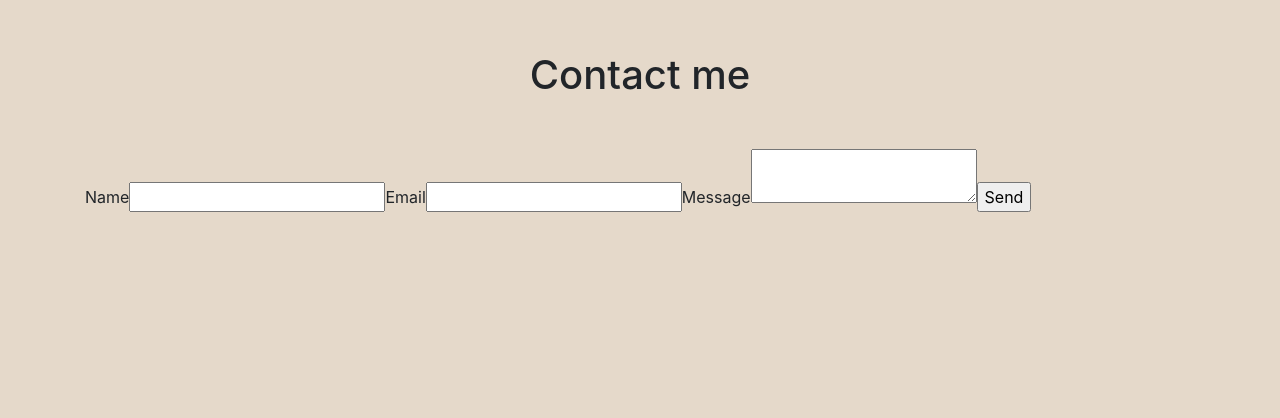
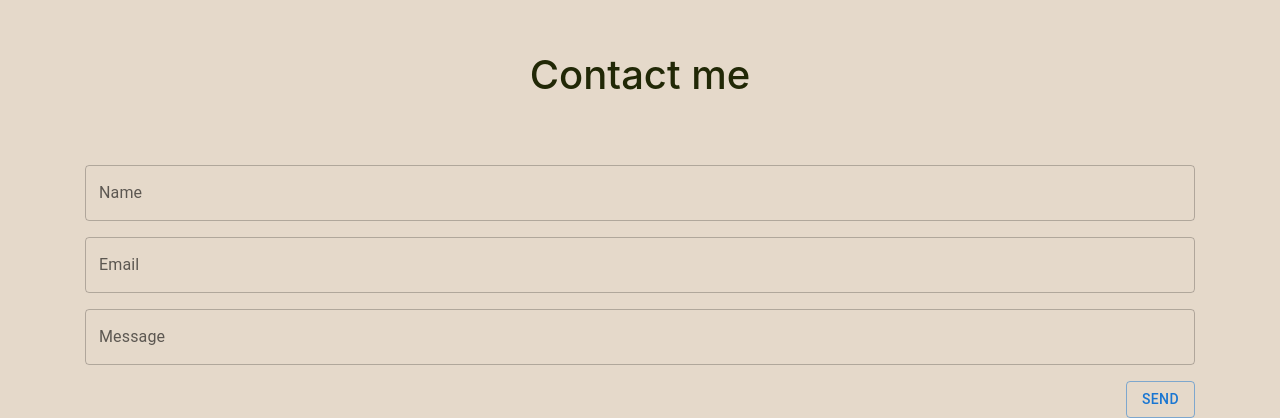
Before and after one commit to tayracutri/portfolio, a React (Create React App) app: page / in a window 1280 px wide. Shown: the part 3319-3737 px from the top of the page. Before the commit the page ends 3536 px from the top, so only its background shows below. Built offline with nearby package versions, Linux system fonts and the light colour scheme.

Commit message:
email section

```diff
--- a/package.json
+++ b/package.json
@@ -4,6 +4,9 @@
   "private": true,
   "dependencies": {
     "@emailjs/browser": "^3.7.0",
+    "@emotion/react": "^11.10.4",
+    "@emotion/styled": "^11.10.4",
+    "@mui/material": "^5.10.9",
     "@testing-library/jest-dom": "^5.16.5",
     "@testing-library/react": "^13.4.0",
     "@testing-library/user-event": "^13.5.0",
--- a/src/components/Contact.jsx
+++ b/src/components/Contact.jsx
@@ -1,22 +1,60 @@
 import React, { useState } from "react";
-
+import { Button, Grid, Link, TextField, Typography } from "@mui/material";
 export const Contact = () => {
   const [formState, setFormState] = useState({});
 
   const handleChange = (e) => {
     setFormState({ ...formState, [e.target.name]: e.target.value });
   };
+
+  const handleSubmit = (e) => {
+    e.preventDefault();
+    const config = {
+      SecureToken: "6a9b14e7-e464-4302-9388-0f2e1f801316",
+      To: "tayracutri10@gmail.com",
+      From: formState.email,
+      Subject: "This is the subject",
+      Body: `${formState.name} contacted you.`,
+    };
+    if (window.Email) {
+      window.Email.send(config).then(() => alert("email sent"));
+    }
+  };
+
   return (
     <div id="contact">
       <h2>Contact me</h2>
-      <form>
-        <label>Name</label>
-        <input type="text" name="name" />
-        <label>Email</label>
-        <input type="email" name="email" />
-        <label>Message</label>
-        <textarea name="message" />
-        <input type="submit" value="Send" />
+
+      <form onSubmit={handleSubmit}>
+        <Grid container>
+          <Grid item xs={12} sx={{ mt: 2 }}>
+            <TextField
+              label="Name"
+              type="name"
+              name="name"
+              fullWidth
+              onChange={handleChange}
+              value={formState.name || ""}
+            />
+          </Grid>
+          <Grid item xs={12} sx={{ mt: 2 }}>
+            <TextField
+              label="Email"
+              type="email"
+              placeholder="email@email.com"
+              fullWidth
+              onChange={handleChange}
+              value={formState.email || ""}
+              name="email"
+            />
+          </Grid>
+          <Grid item xs={12} sx={{ mt: 2 }}>
+            <TextField label="Message" type="text" placeholder="" fullWidth />
+          </Grid>
+        </Grid>
+        <Grid container direction="row" justifyContent="end" sx={{ mt: 2 }}>
+          <Button variant="outlined">Send</Button>
+        </Grid>
       </form>
     </div>
   );
--- a/src/components/Recent.jsx
+++ b/src/components/Recent.jsx
@@ -9,7 +9,6 @@ const Recent = () => {
         <img className="card-img-top" src={bikes} alt="Card cap" />
         <div>
           <h5 className="title">Rad Power Bikes | E-commerce</h5>
-
           <a href="https://hackpowerbikes.vercel.app/" target="blank">
             Live Demo
           </a>
--- a/src/styles/Recent.css
+++ b/src/styles/Recent.css
@@ -1,5 +1,8 @@
 .recent{
     height: 100vh;
+}
+.recent h2{
+    color:#212806;
 }
 
 .project-card{
--- a/src/styles/Skills.css
+++ b/src/styles/Skills.css
@@ -5,6 +5,7 @@
 }
 
 h2{
+    color:#212806;
     font-size: 2.5rem;
     margin-bottom: 50px;
     text-align: center;
```
Also changed, not shown: 1 other file (tests, documents, lock files or other folders).
